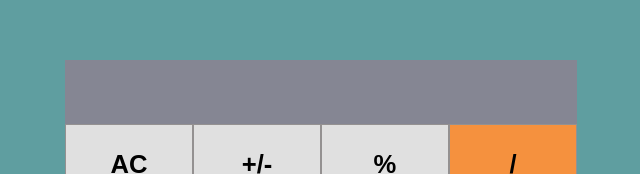
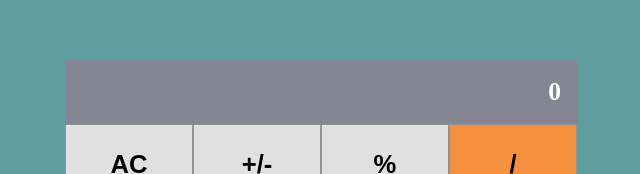
Before and after one commit to Movgto/math_magicians, a React (Create React App) app: page / in a window 1280 px wide. Shown: the part 104-278 px from the top of the page, without its empty margins (319-959 px from the left). Built offline with nearby package versions, Linux system fonts and the light colour scheme.

Commit message:
Fix eslint errors

```diff
--- a/src/App.js
+++ b/src/App.js
@@ -3,7 +3,7 @@ import Calculator from './components/Calculator';
 
 function App() {
   return (
-    <div className="App"><Calculator /></div>
+    <div className="App"><Calculator screen="0" /></div>
   );
 }
 
```
